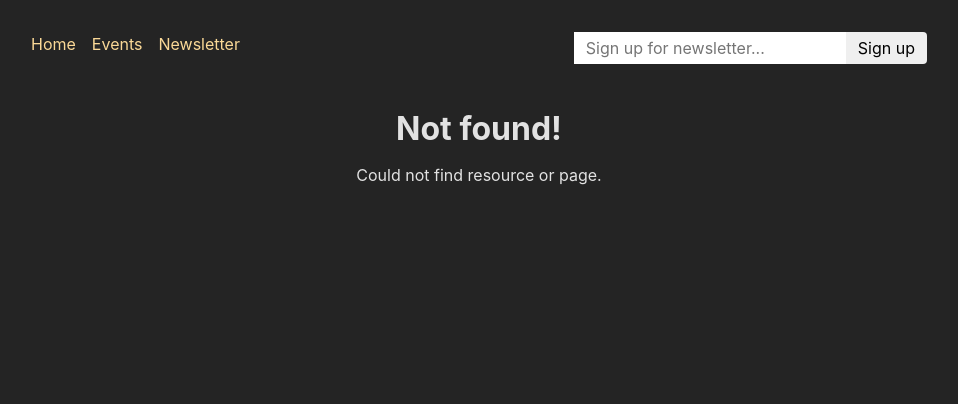
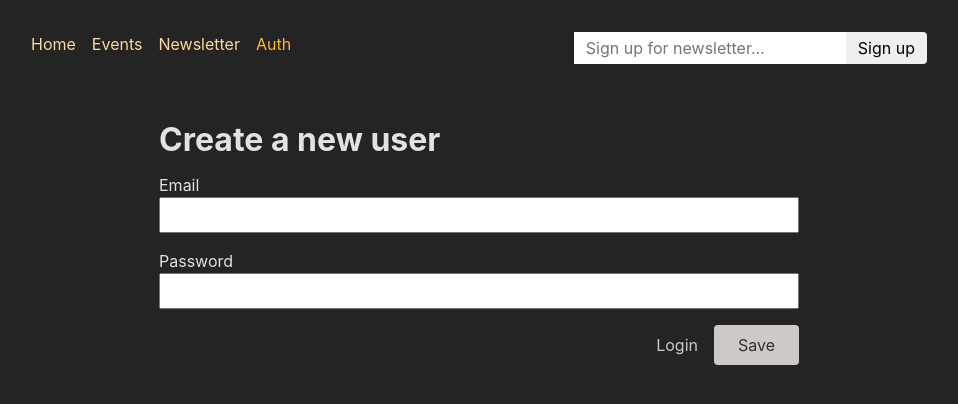
Before and after one commit to vijay2249/react-complete-routing, a React (Create React App) app in the folder frontend/: page /auth in a window 1280 px wide. Before the commit this address had no page. Shown: the top 404 px of the page, without its empty margins (161-1119 px from the left). Built offline with nearby package versions, Linux system fonts and the light colour scheme.

Commit message:
creating new user + auth action

```diff
--- a/frontend/src/App.js
+++ b/frontend/src/App.js
@@ -13,6 +13,7 @@ import NewEventPage from './pages/NewEvent';
 import RootLayout from './pages/Root';
 import { action as manipulateEventAction } from './components/EventForm';
 import NewsletterPage, { action as newsletterAction } from './pages/Newsletter';
+import Authentication, {action as authAction} from './pages/Authentication'
 
 const router = createBrowserRouter([
   {
@@ -25,40 +26,21 @@ const router = createBrowserRouter([
         path: 'events',
         element: <EventsRootLayout />,
         children: [
-          {
-            index: true,
-            element: <EventsPage />,
-            loader: eventsLoader,
-          },
+          { index: true, element: <EventsPage />, loader: eventsLoader, },
           {
             path: ':eventId',
             id: 'event-detail',
             loader: eventDetailLoader,
             children: [
-              {
-                index: true,
-                element: <EventDetailPage />,
-                action: deleteEventAction,
-              },
-              {
-                path: 'edit',
-                element: <EditEventPage />,
-                action: manipulateEventAction,
-              },
+              { index: true, element: <EventDetailPage />, action: deleteEventAction, },
+              { path: 'edit', element: <EditEventPage />, action: manipulateEventAction, },
             ],
           },
-          {
-            path: 'new',
-            element: <NewEventPage />,
-            action: manipulateEventAction,
-          },
+          { path: 'new', element: <NewEventPage />, action: manipulateEventAction, },
         ],
       },
-      {
-        path: 'newsletter',
-        element: <NewsletterPage />,
-        action: newsletterAction,
-      },
+      { path: 'newsletter', element: <NewsletterPage />, action: newsletterAction, },
+      { path: 'auth', element: <Authentication />, action: authAction}
     ],
   },
 ]);
--- a/frontend/src/components/AuthForm.js
+++ b/frontend/src/components/AuthForm.js
@@ -1,14 +1,17 @@
-import { useState } from 'react';
-import { Form } from 'react-router-dom';
+// import { useState } from 'react';
+import { Form, Link, useSearchParams } from 'react-router-dom';
 
 import classes from './AuthForm.module.css';
 
 function AuthForm() {
-  const [isLogin, setIsLogin] = useState(true);
+  // const [isLogin, setIsLogin] = useState(true);
 
-  function switchAuthHandler() {
-    setIsLogin((isCurrentlyLogin) => !isCurrentlyLogin);
-  }
+  // function switchAuthHandler() {
+  //   setIsLogin((isCurrentlyLogin) => !isCurrentlyLogin);
+  // }
+
+  const [searchParams, setSearchParams] = useSearchParams()
+  const isLogin = searchParams.get('mode') === 'login'
 
   return (
     <>
@@ -23,9 +26,9 @@ function AuthForm() {
           <input id="password" type="password" name="password" required />
         </p>
         <div className={classes.actions}>
-          <button onClick={switchAuthHandler} type="button">
+          <Link to={`?mode=${isLogin ? "signup": 'login'}`}>
             {isLogin ? 'Create new user' : 'Login'}
-          </button>
+          </Link>
           <button>Save</button>
         </div>
       </Form>
--- a/frontend/src/components/MainNavigation.js
+++ b/frontend/src/components/MainNavigation.js
@@ -39,6 +39,16 @@ function MainNavigation() {
               Newsletter
             </NavLink>
           </li>
+          <li>
+            <NavLink
+              to="/auth"
+              className={({ isActive }) =>
+                isActive ? classes.active : undefined
+              }
+            >
+              Auth
+            </NavLink>
+          </li>
         </ul>
       </nav>
       <NewsletterSignup />
--- a/frontend/src/pages/Authentication.js
+++ b/frontend/src/pages/Authentication.js
@@ -1,3 +1,4 @@
+import { json, redirect } from 'react-router-dom';
 import AuthForm from '../components/AuthForm';
 
 function AuthenticationPage() {
@@ -5,3 +6,32 @@ function AuthenticationPage() {
 }
 
 export default AuthenticationPage;
+
+export async function action({request, params}){
+  const searchParams = new URL(request.url).searchParams
+  const mode = searchParams.get('mode') || 'login'
+  if(mode !== 'login' && mode !== "signup"){
+    throw json({ message: "Unsupported mode"}, {status: 422})
+  }
+  const data = await request.formData()
+  const authData = {
+    email: data.get('email'),
+    password: data.get('password')
+  }
+
+  const response = await fetch("http://localhost:8080/" + mode,{
+    method: 'POST',
+    headers: {
+      'Content-Type': 'application/json'
+    },
+    body: JSON.stringify(authData)
+  })
+  if(response.status === 422 || response.status === 401){
+    return response;
+  }
+  if(!response.ok){
+    throw json({ message: "Unable to perform auth"}, {status: 500})
+  }
+
+  return redirect("/")
+}
```
Also changed, not shown: 2 other files (tests, documents, lock files or other folders).
